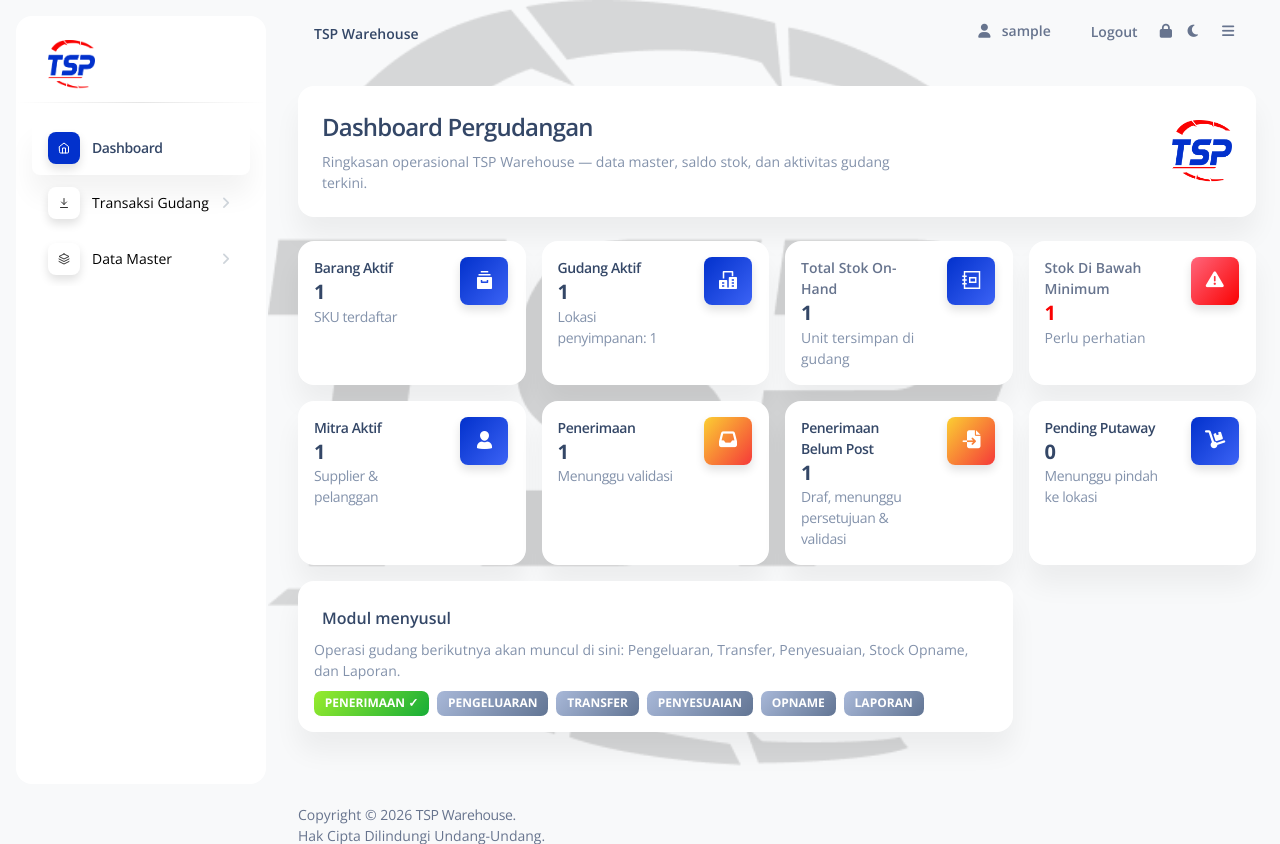
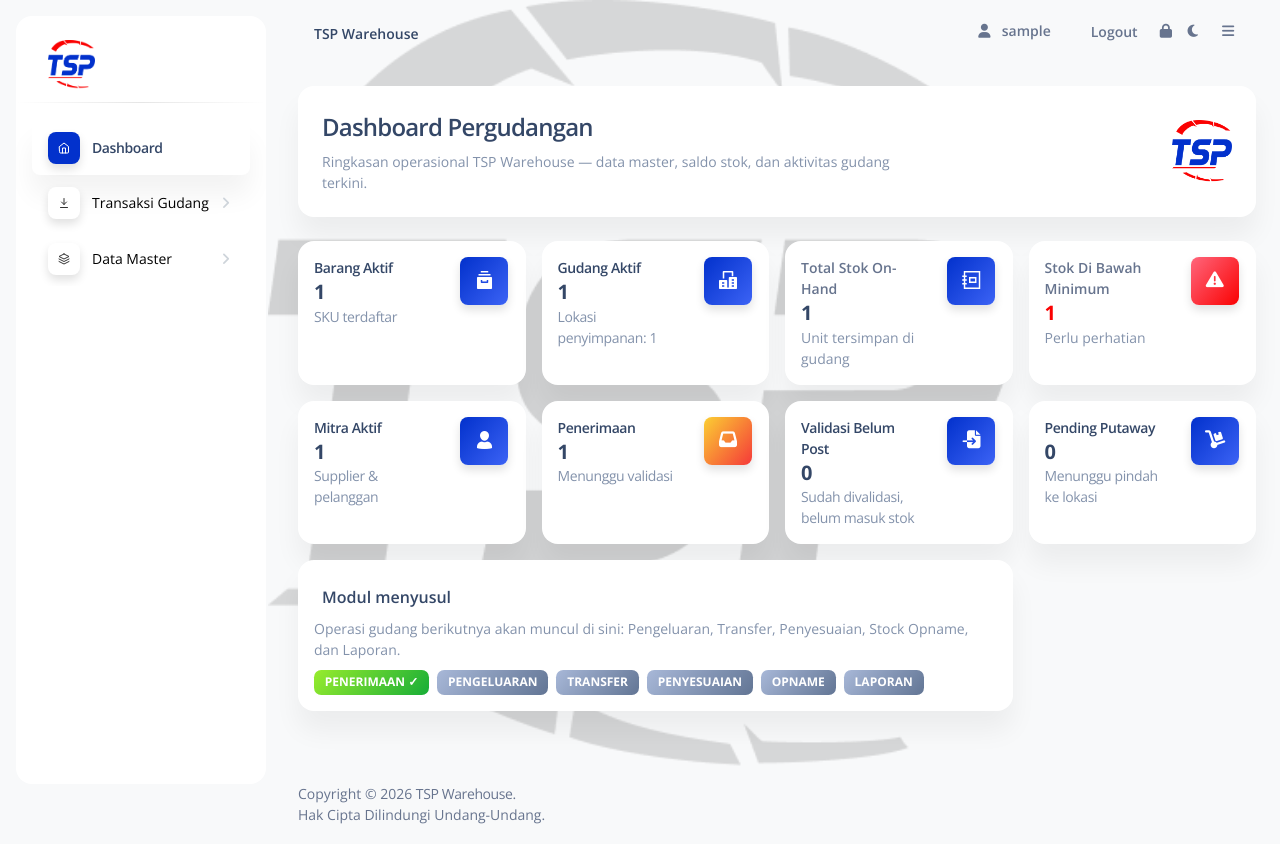
Before and after one commit to Bono2666/timur_sp, a Django app: page / in a window 1280 px wide. Shown: the top 844 px of the page. Run offline with Django 4.2, Linux system fonts and the light colour scheme; a user stored in the database is signed in; tables that the repository leaves empty hold one stand-in row (values such as "Sample post"); some libraries are stand-ins or nearby versions.

Commit message:
Dashboard: kartu KPI diubah menjadi 'Validasi Belum Post' (status approved + receive done = sudah divalidasi, belum masuk stok), link ?status=validated; KPI context rcv_validated_unposted

```diff
--- a/apps/templates/home/index.html
+++ b/apps/templates/home/index.html
@@ -173,22 +173,22 @@
       </a>
     </div>
 
-    <!-- Penerimaan belum di-Post (draf -> menunggu persetujuan -> menunggu
-         validasi -> sudah divalidasi; semuanya belum masuk ke stok) -->
+    <!-- Penerimaan sudah divalidasi tapi belum di-Post (receive done,
+         status approved — belum masuk ke stok) -->
     <div class="col-xl-3 col-sm-6">
-      <a href="{% url 'receipt-index' %}{% if kpi.rcv_not_posted > 0 %}?status=not_posted{% endif %}" class="text-decoration-none kpi-link">
+      <a href="{% url 'receipt-index' %}{% if kpi.rcv_validated_unposted > 0 %}?status=validated{% endif %}" class="text-decoration-none kpi-link">
         <div class="card h-100">
           <div class="card-body p-3">
             <div class="row">
               <div class="col-8">
                 <div class="numbers">
-                  <p class="text-sm mb-0 text-capitalize font-weight-bold kpi-title">Penerimaan Belum Post</p>
-                  <h5 class="font-weight-bolder mb-0">{{ kpi.rcv_not_posted }}</h5>
-                  <p class="text-sm mb-0 text-secondary">Draf, menunggu persetujuan &amp; validasi</p>
+                  <p class="text-sm mb-0 text-capitalize font-weight-bold kpi-title">Validasi Belum Post</p>
+                  <h5 class="font-weight-bolder mb-0">{{ kpi.rcv_validated_unposted }}</h5>
+                  <p class="text-sm mb-0 text-secondary">Sudah divalidasi, belum masuk stok</p>
                 </div>
               </div>
               <div class="col-4 text-end">
-                <div class="icon icon-shape {% if kpi.rcv_not_posted > 0 %}bg-gradient-warning{% else %}bg-gradient-primary{% endif %} shadow text-center border-radius-md">
+                <div class="icon icon-shape {% if kpi.rcv_validated_unposted > 0 %}bg-gradient-warning{% else %}bg-gradient-primary{% endif %} shadow text-center border-radius-md">
                   <i class="fas fa-file-import text-lg opacity-10" aria-hidden="true"></i>
                 </div>
               </div>
--- a/apps/views.py
+++ b/apps/views.py
@@ -59,12 +59,11 @@ def home(request):
     rcv_putaway_pending = StockDocument.objects.filter(
         document_type='RCV', status='posted',
         putaway_status='pending').count()
-    # Penerimaan belum di-Post (belum masuk ke stok): draf, menunggu
-    # persetujuan, menunggu validasi, atau sudah divalidasi — semuanya
-    # masih berstatus approved/draft/submitted.
-    rcv_not_posted = StockDocument.objects.filter(
-        document_type='RCV',
-        status__in=['draft', 'submitted', 'approved']).count()
+    # Penerimaan sudah divalidasi tetapi belum di-Post (receive done,
+    # status masih approved — belum masuk ke stok)
+    rcv_validated_unposted = StockDocument.objects.filter(
+        document_type='RCV', status='approved',
+        receive_status='done').count()
 
     context = {
         'segment': 'index',
@@ -81,7 +80,7 @@ def home(request):
             'rcv_await_validation': rcv_await_validation,
             'rcv_posted_month': rcv_posted_month,
             'rcv_putaway_pending': rcv_putaway_pending,
-            'rcv_not_posted': rcv_not_posted,
+            'rcv_validated_unposted': rcv_validated_unposted,
         },
     }
     return render(request, 'home/index.html', context)
@@ -1178,6 +1177,7 @@ def receipt_index(request):
         'warehouse', 'partner').prefetch_related('lines')
     # Penyaringan mengikuti status scan (StockDocument.scan_state)
     scan_filters = {
+        # Union semua status sebelum masuk stok — filter daftar mandiri
         'not_posted': Q(status__in=['draft', 'submitted', 'approved']),
         'pending_approval': Q(status__in=['draft', 'submitted']),
         'await_validation': Q(status='approved', receive_status='pending'),
```
